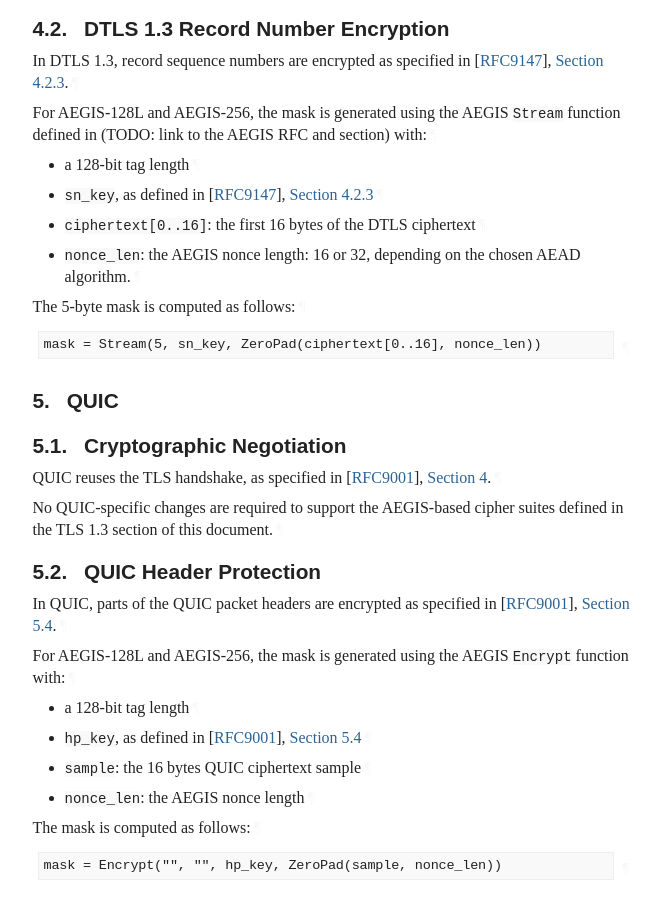
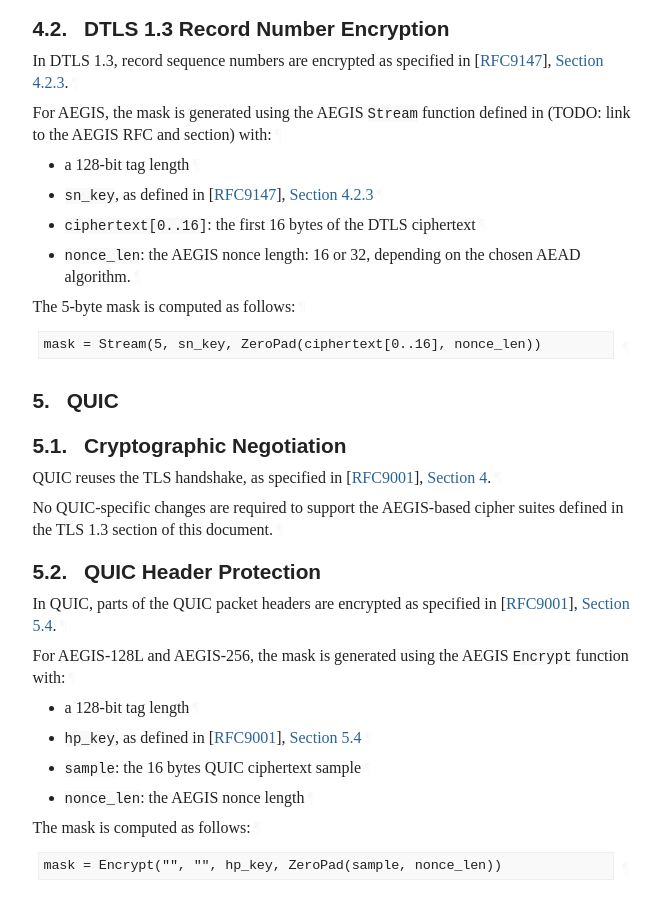
Before and after one commit to jedisct1/draft-denis-tls-aegis, a plain HTML site: page draft-denis-tls-aegis.html in a window 1280 px wide. Shown: the part 1938-2837 px from the top of the page, without its empty margins (92-752 px from the left). Drawn offline with Linux system fonts and the light colour scheme; a web font is replaced by a local one.

Commit message:
Script updating gh-pages from 823dadd. [ci skip]

```diff
--- a/draft-denis-tls-aegis.html
+++ b/draft-denis-tls-aegis.html
@@ -1322,7 +1322,7 @@ appear in all capitals, as shown here.<a href="#section-2-1" class="pilcrow">¶<
 <a href="#section-4.2" class="section-number selfRef">4.2. </a><a href="#name-dtls-13-record-number-encry" class="section-name selfRef">DTLS 1.3 Record Number Encryption</a>
         </h3>
 <p id="section-4.2-1">In DTLS 1.3, record sequence numbers are encrypted as specified in <span>[<a href="#RFC9147" class="cite xref">RFC9147</a>], <a href="https://rfc-editor.org/rfc/rfc9147#section-4.2.3" class="relref">Section 4.2.3</a></span>.<a href="#section-4.2-1" class="pilcrow">¶</a></p>
-<p id="section-4.2-2">For AEGIS-128L and AEGIS-256, the mask is generated using the AEGIS <code>Stream</code> function defined in (TODO: link to the AEGIS RFC and section) with:<a href="#section-4.2-2" class="pilcrow">¶</a></p>
+<p id="section-4.2-2">For AEGIS, the mask is generated using the AEGIS <code>Stream</code> function defined in (TODO: link to the AEGIS RFC and section) with:<a href="#section-4.2-2" class="pilcrow">¶</a></p>
 <ul class="normal">
 <li class="normal" id="section-4.2-3.1">
             <p id="section-4.2-3.1.1">a 128-bit tag length<a href="#section-4.2-3.1.1" class="pilcrow">¶</a></p>
```
Also changed, not shown: draft-denis-tls-aegis.txt.
